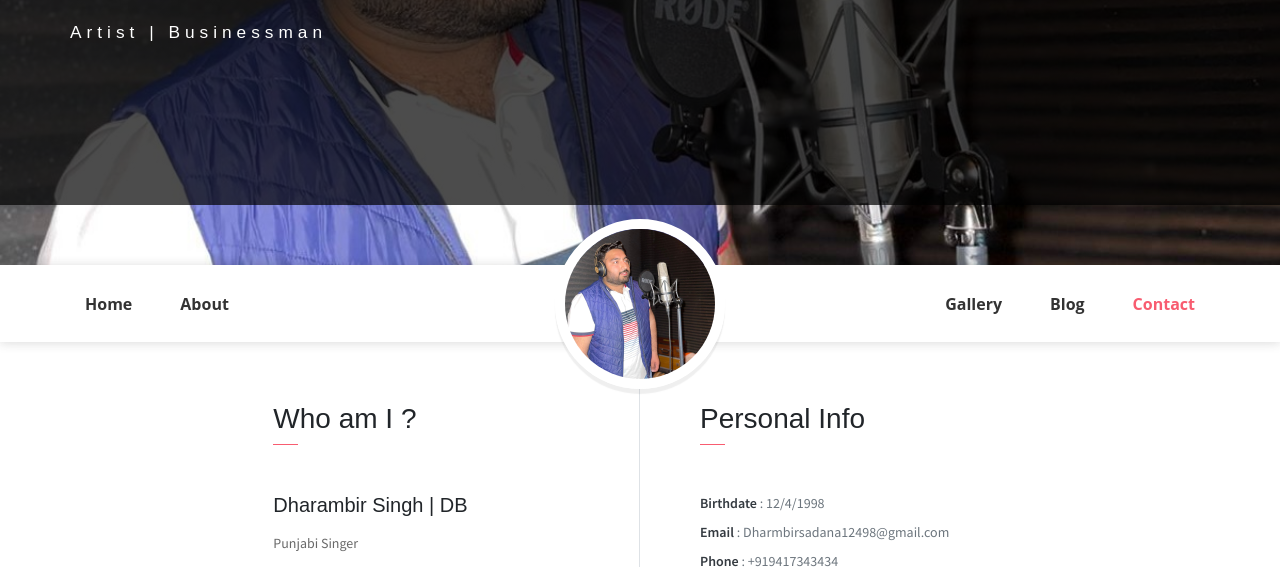
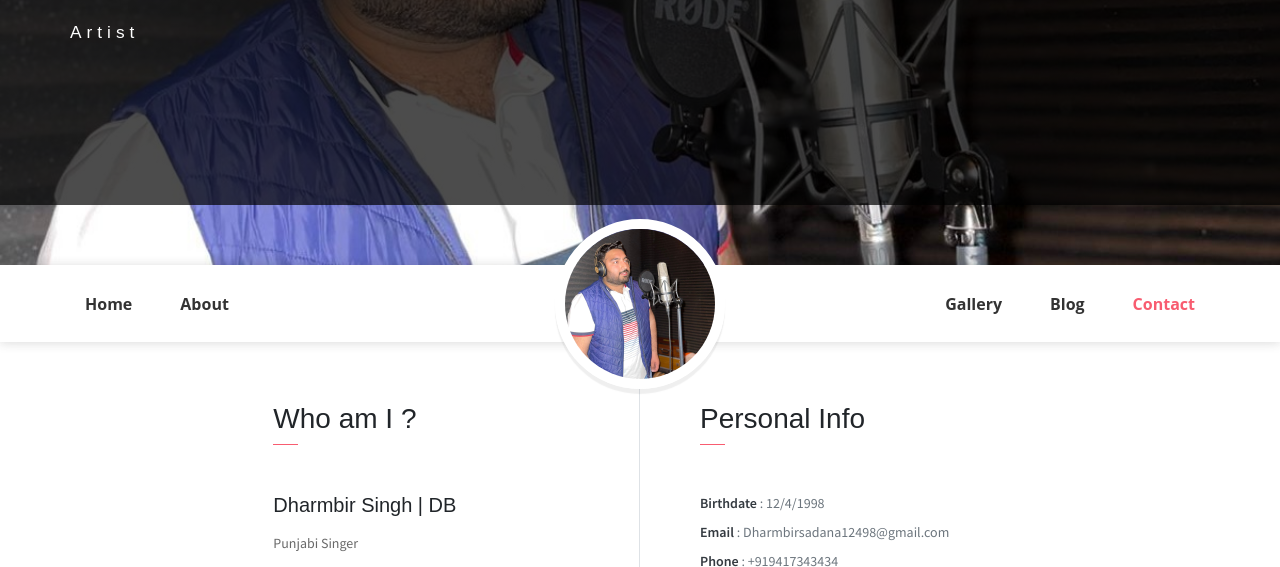
Before and after one commit to nanakmaulik/dbbb, a plain HTML site: page index.html in a window 1280 px wide. Shown: the part 375-942 px from the top of the page. Drawn offline with Linux system fonts and the light colour scheme; some packages are replaced by stand-ins of ours.

Commit message:
Update index.html

```diff
--- a/index.html
+++ b/index.html
@@ -17,14 +17,14 @@
     <header class="header">
         <div class="container">
             <ul class="social-icons pt-3">
-                <li class="social-item"><a class="social-link text-light" href="https://www.facebook.com/dharmbiir"><i class="ti-facebook" aria-hidden="true"></i></a></li>
+                <li class="social-item"><a class="social-link text-light" href="https://www.facebook.com/dharmbiir"target="_blank"><i class="ti-facebook" aria-hidden="true"></i></a></li>
                 <li class="social-item"><a class="social-link text-light" href="https://mobile.twitter.com/dharmbirsadana1" target="_blank"><i class="ti-twitter" aria-hidden="true"></i></a></li>
                 <li class="social-item"><a class="social-link text-light" href="https://instagram.com/db_singh34?igshid=YmMyMTA2M2Y=" target="_blank"><i class="ti-instagram" aria-hidden="true"></i></a></li>
             </ul>
              <div class="header-content">
                 <h4 class="header-subtitle">Hello, I am</h4>
                 <h1 class="header-title">DB SINGH</h1>
-                <h6 class="header-mono" >Artist | Businessman</h6>
+                <h6 class="header-mono" >Artist </h6>
             </div>
         </div>
     </header>
@@ -69,7 +69,7 @@
             <div class="col-lg-4 about-card">
                 <h3 class="font-weight-light">Who am I ?</h3>
                 <span class="line mb-5"></span>
-                <h5 class="mb-3">Dharambir Singh | DB</h5>
+                <h5 class="mb-3">Dharmbir Singh | DB</h5>
                 <p class="mt-20"> Punjabi Singer</p>
                 <p> BSS Foods and Spices Business</p>
                <!--  <button class="btn btn-outline-danger"><i class="icon-down-circled2 "></i>Download My CV</button> -->
```
